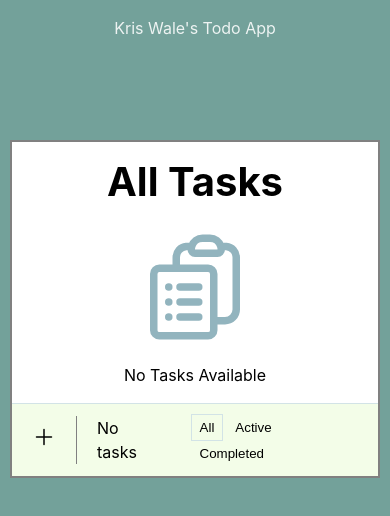
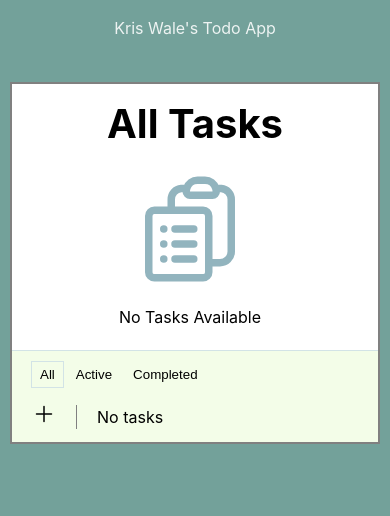
Before and after one commit to kristiankf/todo, a React (Vite) app: page / in a window 390 px wide. Shown: the top 516 px of the page. Built offline with nearby package versions, Linux system fonts and the light colour scheme.

Commit message:
responsive

```diff
--- a/src/App.css
+++ b/src/App.css
@@ -1,5 +1,5 @@
 .todo-container {
-  margin-top: 100px;
+  margin-top: 5vh;
   display: flex;
   justify-content: center;
 }
--- a/src/Todo.css
+++ b/src/Todo.css
@@ -26,6 +26,23 @@
     display: inline-block
 }
 
+.todo-list-container {
+    max-height: 60vh;
+    overflow-y: auto;
+    padding-right: 10px;
+    margin-bottom: 5px;
+}
+
+.todo-list-container::-webkit-scrollbar {
+  background: rgb(204, 203, 203);
+  border-radius: 10px;
+  width: 5px;
+}
+.todo-list-container::-webkit-scrollbar-thumb {
+  background: rgb(132, 135, 138);
+border-radius: 10px;
+}
+
 .todo-actions {
     display: flex;
     justify-content: space-between;
@@ -44,8 +61,6 @@ span.delete {
     display: none;
     width: 17px;
 }
-
-
 
 .icon-hover:hover {
     cursor: pointer;
@@ -87,3 +102,16 @@ input[type="text"] {
     outline: 2px solid #93c7f1;
     box-shadow: 0px 0px 15px #93c7f1;
 }
+
+@media screen and (max-width: 450px) {
+    .todo-actions {
+        flex-direction: column-reverse;
+
+        justify-content: start;
+        align-items: start;
+        gap: 15px
+    }
+
+        .todo-list-container {
+            max-height: 55vh;}
+}
--- a/src/Todo.jsx
+++ b/src/Todo.jsx
@@ -115,7 +115,7 @@ function Todo() {
                 handleHideClick={hideInputField}
               ></AddTodo>
             )}
-            <div style={{ marginTop: "5px" }}>
+            <div style={{ marginTop: "5px" }} className="todo-list-container">
               <TodoList
                 todos={todos}
                 active={activeList}
--- a/src/index.css
+++ b/src/index.css
@@ -21,5 +21,5 @@
 
 body {
   margin: 0;
-  min-height: 100vh;
+  height: 100dvh;
 }
```
